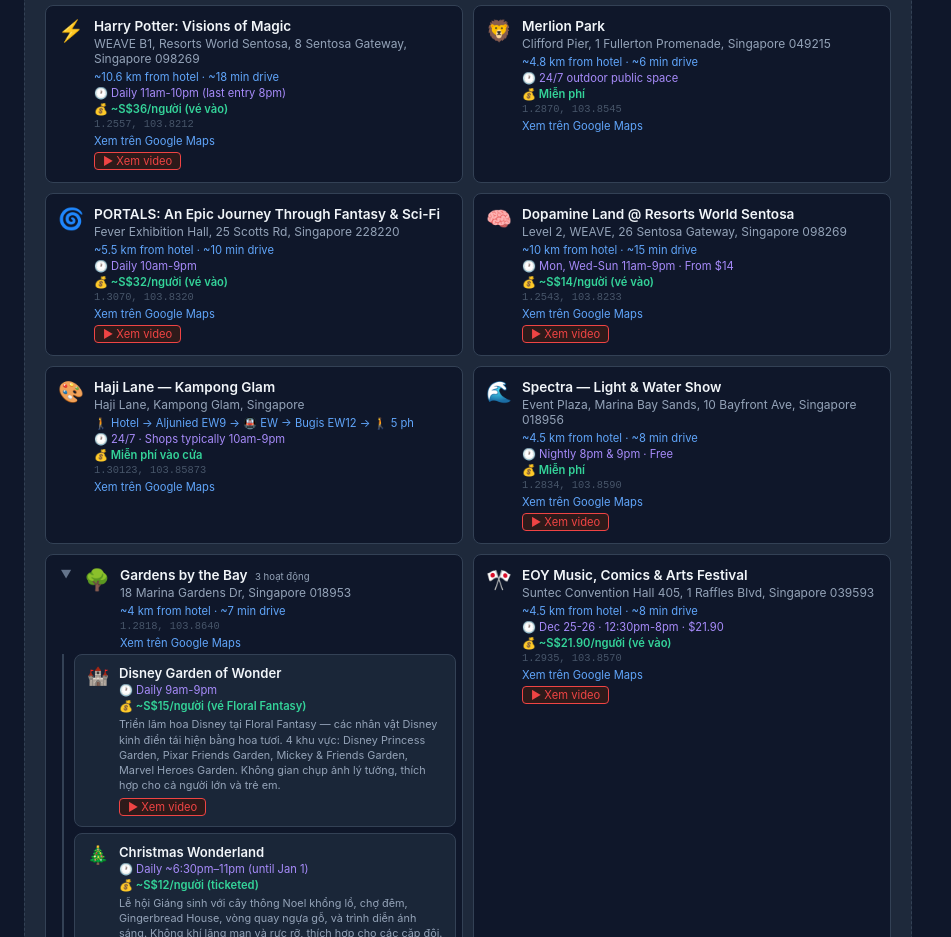
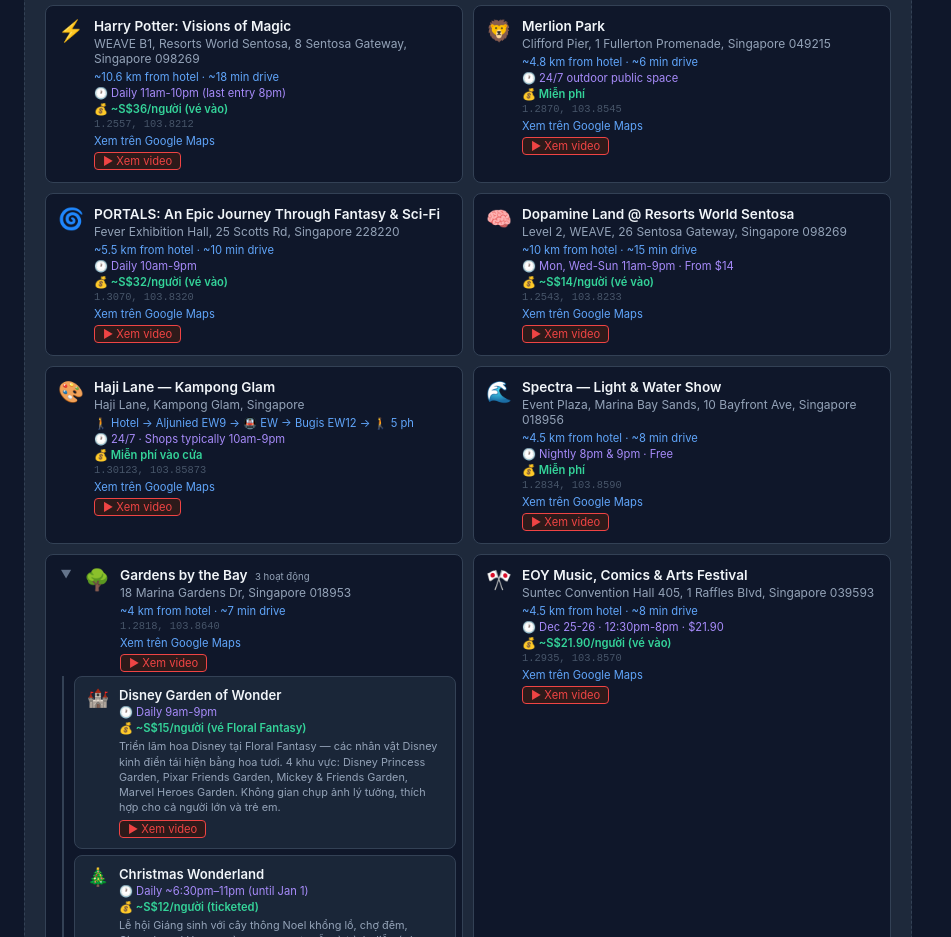
Before and after one commit to thehoang1920/trip-planner, a plain HTML site: page 2026-Singapore/plan-overview.html in a window 1280 px wide. Shown: the part 1814-2751 px from the top of the page, without its empty margins (0-951 px from the left). Drawn offline with nearby package versions, Linux system fonts and the light colour scheme.

Commit message:
Add missing video buttons and data-video attributes to wishlist cards
- Haji Lane: add data-video (sq0fi9y9iKY) + wl-video-btn
- Merlion Park: add missing wl-video-btn (data-video already existed)
- Gardens by the Bay parent: add data-video (vM7Kyya2Or0) + wl-video-btn

```diff
--- a/2026-Singapore/plan-overview.html
+++ b/2026-Singapore/plan-overview.html
@@ -489,6 +489,7 @@
         <div class="wl-price">💰 Miễn phí</div>
         <div class="wl-coord">1.2870, 103.8545</div>
         <div class="wl-link"><a href="https://www.google.com/maps/search/Merlion+Park+Singapore" target="_blank">Xem trên Google Maps</a></div>
+        <div class="wl-video-btn">▶ Xem video</div>
       </div>
     </div>
 
@@ -518,7 +519,7 @@
         <div class="wl-video-btn">▶ Xem video</div>
       </div>
     </div>
-    <div class="wl-card" data-address="Haji Lane, Kampong Glam, Singapore" data-dist="🚶 13 ph · 🚇 EW 6 ph · 🚶 5 ph (total ~24 min)" data-time="24/7 · Shops typically 10am-9pm" data-price="💰 Miễn phí vào cửa" data-gmaps="https://www.google.com/maps/search/Haji+Lane+Singapore" data-img="https://upload.wikimedia.org/wikipedia/commons/thumb/b/bd/Haji_Lane%2C_November_2016.jpg/500px-Haji_Lane%2C_November_2016.jpg" data-caption="Haji Lane — Kampong Glam, Singapore">
+    <div class="wl-card" data-address="Haji Lane, Kampong Glam, Singapore" data-dist="🚶 13 ph · 🚇 EW 6 ph · 🚶 5 ph (total ~24 min)" data-time="24/7 · Shops typically 10am-9pm" data-price="💰 Miễn phí vào cửa" data-gmaps="https://www.google.com/maps/search/Haji+Lane+Singapore" data-img="https://upload.wikimedia.org/wikipedia/commons/thumb/b/bd/Haji_Lane%2C_November_2016.jpg/500px-Haji_Lane%2C_November_2016.jpg" data-video="https://www.youtube.com/watch?v=sq0fi9y9iKY" data-caption="Haji Lane — Kampong Glam, Singapore">
       <span class="wl-emoji">🎨</span>
       <div class="wl-info">
         <div class="wl-name">Haji Lane — Kampong Glam</div>
@@ -528,6 +529,7 @@
         <div class="wl-price">💰 Miễn phí vào cửa</div>
         <div class="wl-coord">1.30123, 103.85873</div>
         <div class="wl-link"><a href="https://www.google.com/maps/search/Haji+Lane+Singapore" target="_blank">Xem trên Google Maps</a></div>
+        <div class="wl-video-btn">▶ Xem video</div>
       </div>
     </div>
     <div class="wl-card" data-address="Event Plaza, Marina Bay Sands, 10 Bayfront Ave, Singapore 018956" data-dist="~4.5 km from hotel · ~8 min drive" data-time="Nightly 8pm & 9pm · Free" data-price="💰 Miễn phí" data-gmaps="https://www.google.com/maps/search/Spectra+Light+and+Water+Show+Marina+Bay+Sands" data-img="https://upload.wikimedia.org/wikipedia/commons/thumb/3/34/Singapore_%28SG%29%2C_Spectra_--_2019_--_4711.jpg/500px-Singapore_(SG),_Spectra_--_2019_--_4711.jpg" data-video="https://www.youtube.com/watch?v=si6HVnV078E" data-caption="Spectra — Light &amp; Water Show at Marina Bay Sands">
@@ -544,7 +546,7 @@
       </div>
     </div>
     <div class="wl-location-block">
-      <div class="wl-card parent expanded" onclick="toggleSub(this)" data-address="18 Marina Gardens Dr, Singapore 018953" data-dist="~4 km from hotel · ~7 min drive" data-gmaps="https://www.google.com/maps/search/Gardens+by+the+Bay+Singapore" data-img="https://upload.wikimedia.org/wikipedia/commons/thumb/c/c2/Evening_light_show_in_Supertree_Grove_of_Gardens_by_the_Bay_in_Singapore.jpg/500px-Evening_light_show_in_Supertree_Grove_of_Gardens_by_the_Bay_in_Singapore.jpg" data-caption="Gardens by the Bay — Singapore">
+      <div class="wl-card parent expanded" onclick="toggleSub(this)" data-address="18 Marina Gardens Dr, Singapore 018953" data-dist="~4 km from hotel · ~7 min drive" data-gmaps="https://www.google.com/maps/search/Gardens+by+the+Bay+Singapore" data-img="https://upload.wikimedia.org/wikipedia/commons/thumb/c/c2/Evening_light_show_in_Supertree_Grove_of_Gardens_by_the_Bay_in_Singapore.jpg/500px-Evening_light_show_in_Supertree_Grove_of_Gardens_by_the_Bay_in_Singapore.jpg" data-video="https://www.youtube.com/watch?v=vM7Kyya2Or0" data-caption="Gardens by the Bay — Singapore">
         <span class="expand-icon">▶</span>
         <span class="wl-emoji">🌳</span>
         <div class="wl-info">
@@ -553,6 +555,7 @@
           <div class="wl-dist">~4 km from hotel · ~7 min drive</div>
           <div class="wl-coord">1.2818, 103.8640</div>
           <div class="wl-link"><a href="https://www.google.com/maps/search/Gardens+by+the+Bay+Singapore" target="_blank">Xem trên Google Maps</a></div>
+          <div class="wl-video-btn">▶ Xem video</div>
         </div>
       </div>
       <div class="wl-sub-events open">
```
